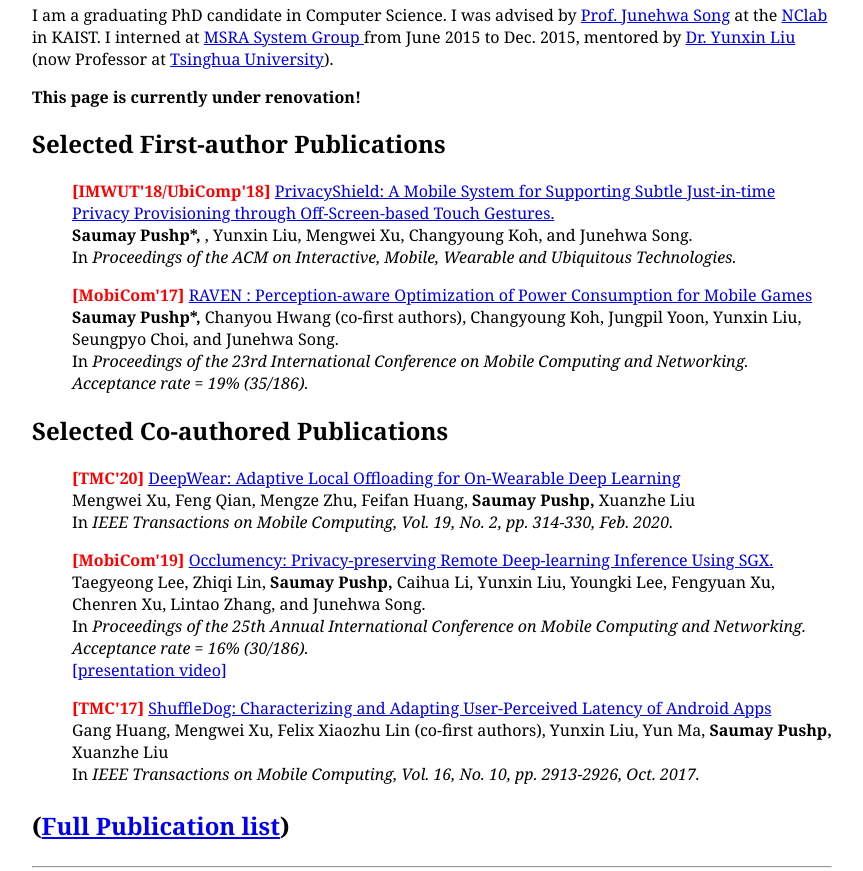
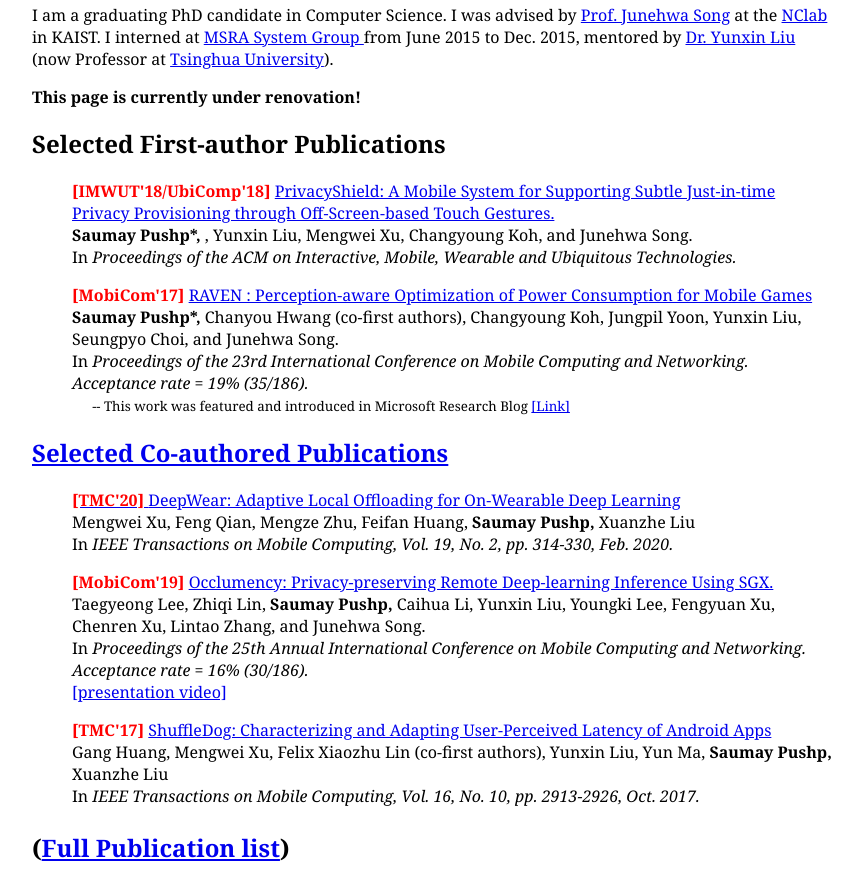
Before and after one commit to saumaypushp/saumaypushp.github.io, a plain HTML site: page index.html in a window 1280 px wide. Shown: the part 218-1089 px from the top of the page, without its empty margins (208-1071 px from the left). Drawn offline with Linux system fonts and the light colour scheme.

Commit message:
Some more additions

```diff
--- a/index.html
+++ b/index.html
@@ -47,6 +47,7 @@
 						<a href="files/com210-pushpA.pdf">RAVEN : Perception-aware Optimization of Power Consumption for Mobile Games</a> </br>
 					<b> Saumay Pushp*, </b> Chanyou Hwang (co-first authors), Changyoung Koh, Jungpil Yoon, Yunxin Liu, Seungpyo Choi, and Junehwa Song. </br>
 					In <i> Proceedings of the 23rd International Conference on Mobile Computing and Networking. Acceptance rate = 19% (35/186). </i> </br>
+					&emsp; <small>-- This work was featured and introduced in Microsoft Research Blog <a href="https://www.microsoft.com/en-us/research/blog/raven-reducing-power-consumption-mobile-games-without-compromising-user-experience/">[Link]</small>
 					<!--<a href="https://github.com/xumengwei/DeepCache">[short video]</a> -->
 					<!--<a href="files/MobiCom-DeepCache-slides.pdf">[slides]</a> -->
 					<!--&emsp; <small>-- Your apps can maliciously start each other from background.</small>-->
```
